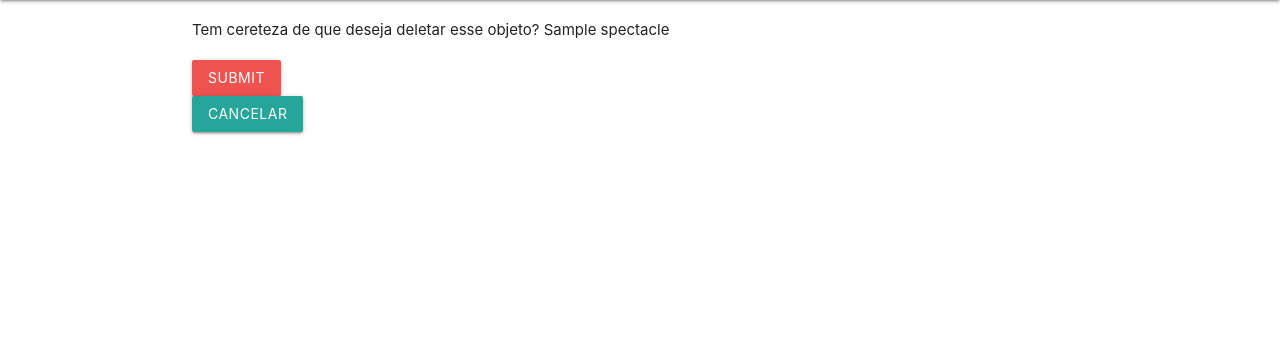
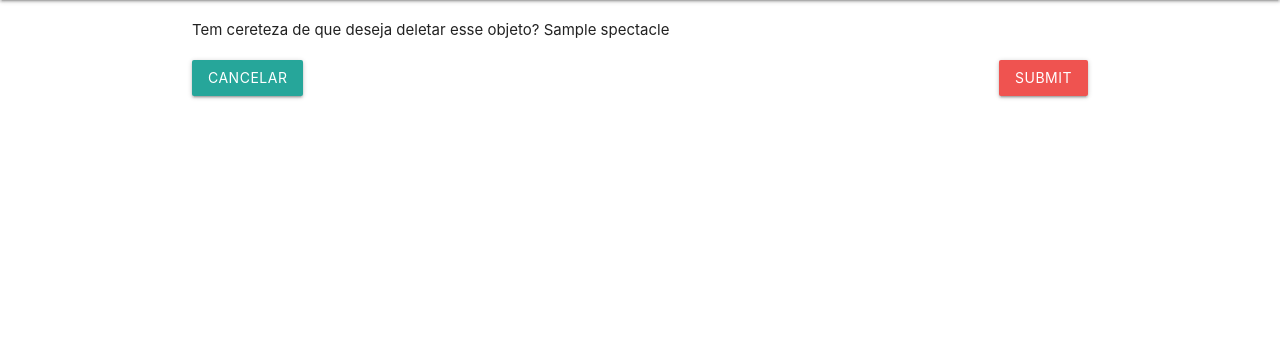
Before and after one commit to DSW-2018-2/Ticketflix, a Django app: page /spectacle/1/delete/ in a window 1280 px wide. Shown: the part 64-420 px from the top of the page. Run offline with Django 3.2, Linux system fonts and the light colour scheme; tables that the repository leaves empty hold one stand-in row (values such as "Sample post"); parts of the project's set-up code (start-up, migrations or seed data) failed here and were passed over.

Commit message:
Fixing the delete page
Fix the delete page of spectacle

Fix the images text on home page

Co-authored-by: João Pedro Sconetto <sconetto.joao@gmail.com>

```diff
--- a/ticketflix/templates/spectacle/delete.html
+++ b/ticketflix/templates/spectacle/delete.html
@@ -11,7 +11,7 @@
 	  <form method="post">
 	    {% csrf_token %}
 	    <p>{% trans 'Tem cereteza de que deseja deletar esse objeto?' %} {{ object }} </p>
-	    <button type="submit" class="btn btn-success float-right red lighten-3 white-text lighten-1">{% trans 'Submit' %}</button>
+	    <button type="submit" class="btn btn-success right red lighten-3 white-text lighten-1">{% trans 'Submit' %}</button>
 	  </form>
 	  <a href="{% url 'spectacle:spectacle-list' %}"><button type="submit" class="btn btn-danger mr-1 float-right">{% trans 'Cancelar' %}</button></a>
 	</div>
```
